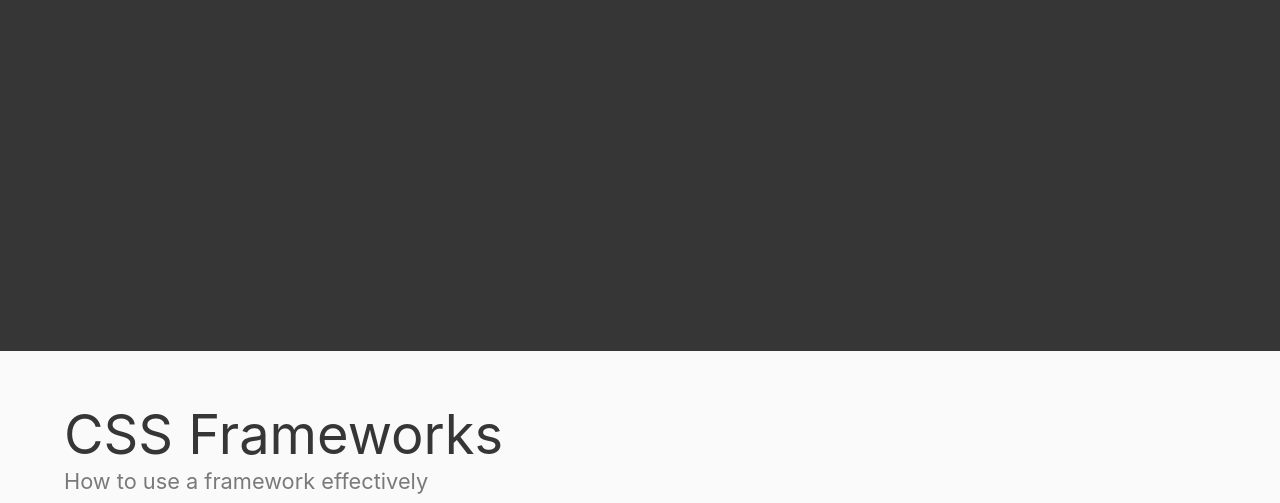
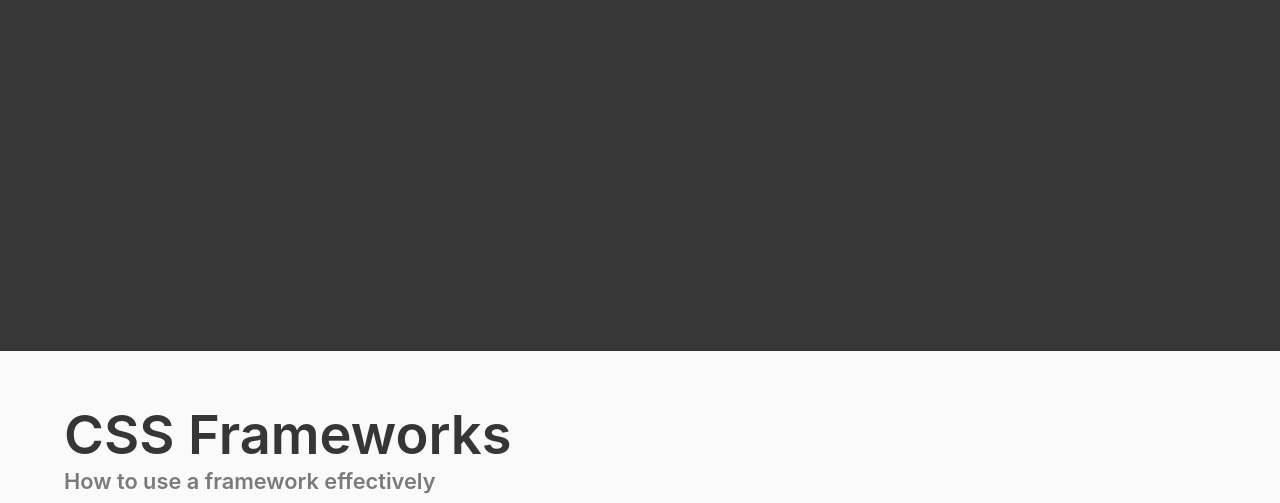
Before and after one commit to jdmar3-comp426/a02-hburkard, a website: page index.html in a window 1280 px wide. Shown: the part 449-952 px from the top of the page. Drawn offline with nearby package versions, Linux system fonts and the light colour scheme; a web font is replaced by a local one.

Commit message:
This is getting meticulous

```diff
--- a/index.html
+++ b/index.html
@@ -24,8 +24,8 @@
 <section class="section">
     <div class="container">
         <div class="content">
-            <h1 class="title has-text-weight-normal">CSS Frameworks</h1>
-            <h5 class="subtitle has-text-grey has-text-weight-normal">How to use a framework effectively</h5>
+            <h1 class="title">CSS Frameworks</h1>
+            <h5 class="subtitle has-text-grey">How to use a framework effectively</h5>
             <p>
 	    	When it comes to developing websites, design can be a very fun aspect.
 		But in reality we often don't want to spend hours writing CSS.
```
